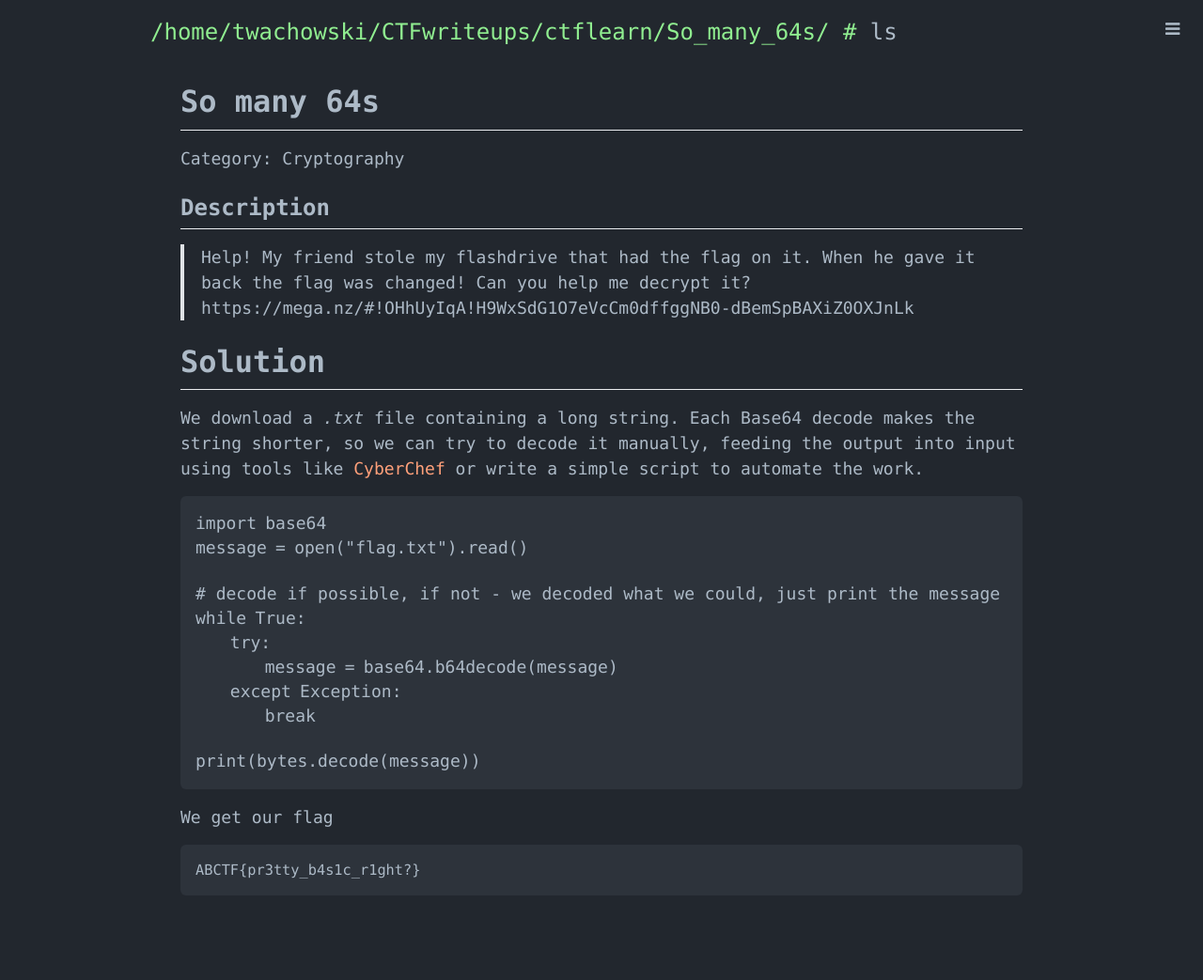
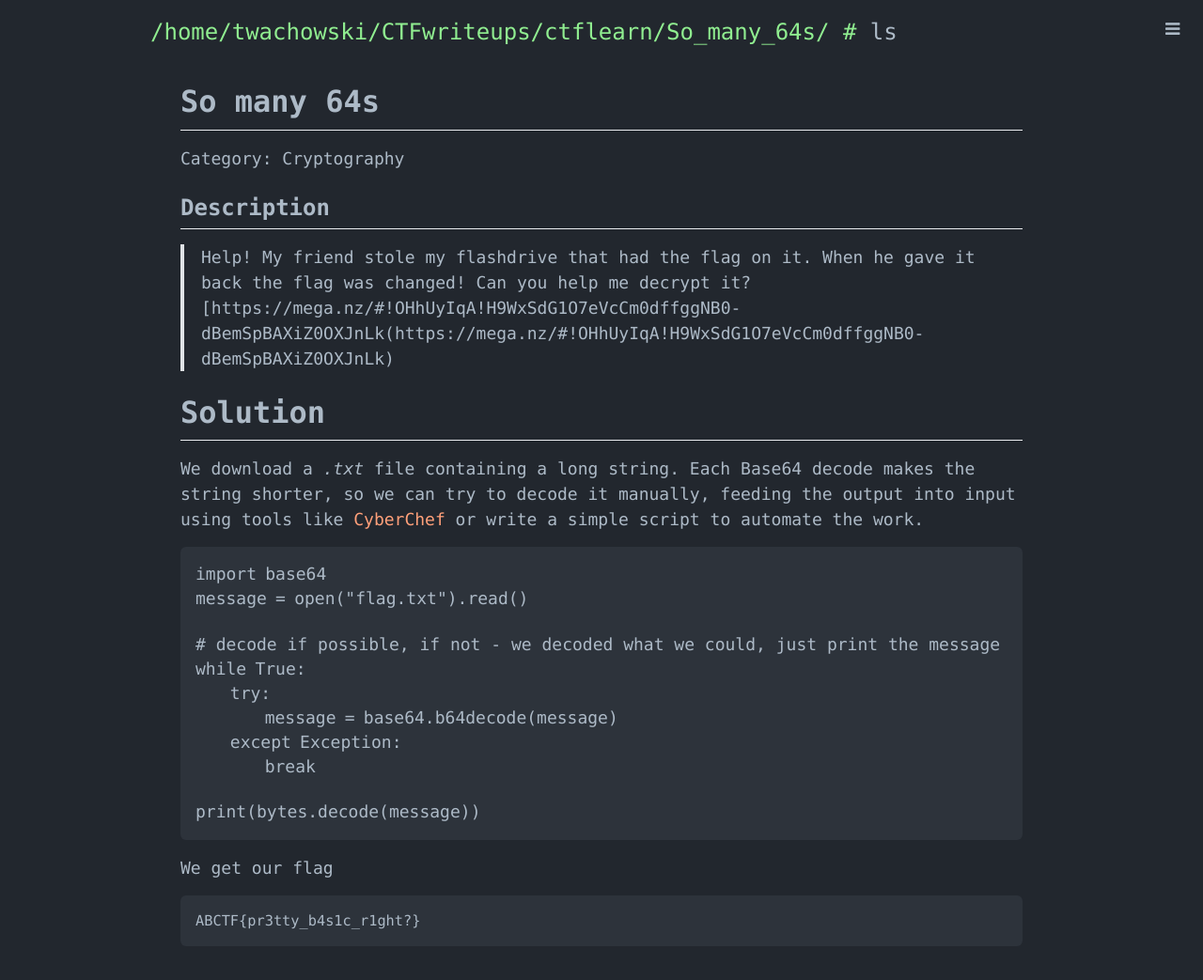
Before and after one commit to tadeuszwachowski/CTFwriteups, a Jekyll site: the page built from _CTFlearn/So_many_64s.md, in a window 1280 px wide. Shown: the whole page at 94% size. Built offline with Jekyll 4.4.1, drawn with Linux system fonts in a browser that asks for light colours; Markdown is read by kramdown in place of the engine named in the settings; before the commit the page ends 989 px from its top, so only the background shows below that; some of the changed lines change nothing that is shown.

Commit message:
Finished So many 64s

```diff
--- a/_CTFlearn/So_many_64s.md
+++ b/_CTFlearn/So_many_64s.md
@@ -7,7 +7,7 @@ Category: Cryptography
 
 ## Description
 
-> Help! My friend stole my flashdrive that had the flag on it. When he gave it back the flag was changed! Can you help me decrypt it? https://mega.nz/#!OHhUyIqA!H9WxSdG1O7eVcCm0dffggNB0-dBemSpBAXiZ0OXJnLk
+> Help! My friend stole my flashdrive that had the flag on it. When he gave it back the flag was changed! Can you help me decrypt it? [https://mega.nz/#!OHhUyIqA!H9WxSdG1O7eVcCm0dffggNB0-dBemSpBAXiZ0OXJnLk(https://mega.nz/#!OHhUyIqA!H9WxSdG1O7eVcCm0dffggNB0-dBemSpBAXiZ0OXJnLk)
 
 # Solution
 
```
